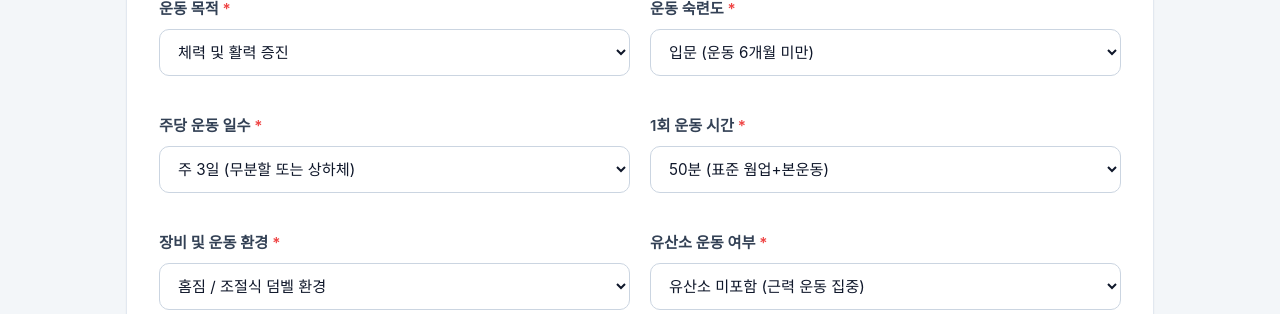
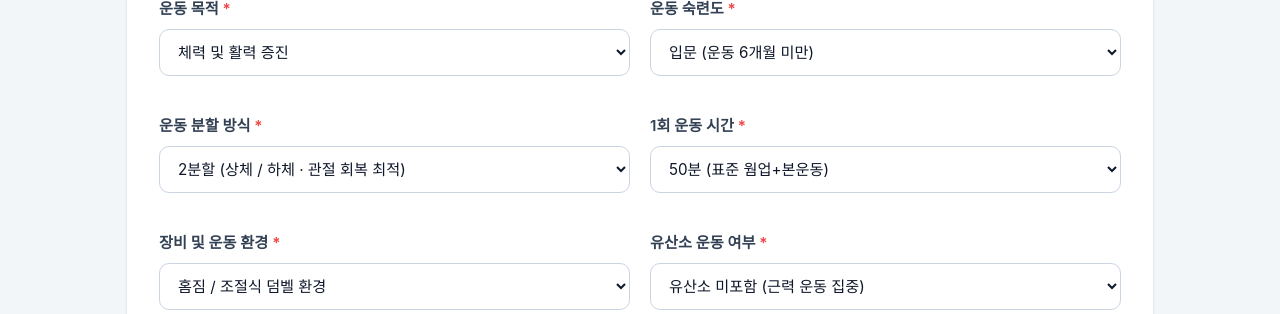
Before and after one commit to shinjiseobb/safe-workout-planner, a Flask app: page / in a window 1280 px wide. Shown: the part 574-888 px from the top of the page. Run offline with Flask 3, Linux system fonts and the light colour scheme; some web fonts are replaced.

Commit message:
feat: replace days_per_week with split_routine for professional workout programming

````diff
--- a/app.py
+++ b/app.py
@@ -182,7 +182,7 @@ def generate_routine_with_gemini(user_profile: dict, search_context: str) -> dic
 [사용자 프로필 정보]
 - 운동 목적: {user_profile.get('goal')}
 - 숙련도: {user_profile.get('experience')}
-- 주당 운동 일수: {user_profile.get('days_per_week')}일
+- 운동 분할 방식: {user_profile.get('split_routine', '2분할')}
 - 1회 운동 시간: {user_profile.get('session_duration')}분
 - 장비 환경: {user_profile.get('environment')}
 - 유산소 옵션: {cardio_desc_map.get(cardio_option, '미포함')}
@@ -200,6 +200,7 @@ def generate_routine_with_gemini(user_profile: dict, search_context: str) -> dic
 3. 각 운동 종목에는 주요 대상 '부위(body_part)'를 가슴, 등, 어깨, 하체, 팔, 복근/코어, 유산소, 전신 중 하나로 명확히 표기하세요.
 4. 1:1 관절 보호 대체 매핑 섹션에서는 흔히 다치는 '표준 운동'을 어떤 '대체 운동'으로 바꿨는지와 그 이유(관절 보호 원리)를 설명하세요.
 5. 부상 방지 케어 가이드에는 타깃 웜업, 실패 지점 도달 전 자세 붕괴 감지 팁, 쿨다운을 반드시 포함하세요.
+6. 사용자가 선택한 운동 분할 방식('{user_profile.get('split_routine', '2분할')}')에 맞추어 weekly_split의 각 일차(day_name 및 target_focus)를 정확히 구성하세요. (예: 무분할=전신 루틴, 2분할=1일차 상체/2일차 하체, 3분할=1일차 밀기(Push)/2일차 당기기(Pull)/3일차 하체(Legs), 4분할=가슴/등/어깨/하체)
 
 [반드시 준수할 출력 형식]
 아래 JSON 스키마를 만족하는 순수 JSON 형식으로만 응답하세요. 백틱(```json) 마크다운 문법을 제외하고 오직 유효한 JSON 문자열만 출력해야 합니다.
@@ -400,7 +401,7 @@ def generate_routine():
 
         goal = data.get("goal", "체력 증진")
         experience = data.get("experience", "입문")
-        days_per_week = data.get("days_per_week", 3)
+        split_routine = data.get("split_routine", data.get("days_per_week", "2분할"))
         session_duration = data.get("session_duration", 50)
         environment = data.get("environment", "맨몸")
         pain_areas = data.get("pain_areas", [])
@@ -412,7 +413,7 @@ def generate_routine():
         achievement_level = data.get("achievement_level")
         cardio_option = data.get("cardio_option", "none")
 
-        logger.info(f"[요청 수신] 목적: {goal}, 환경: {environment}, 유산소: {cardio_option}, 통증: {pain_level}, 이전기록: {len(history)}회차")
+        logger.info(f"[요청 수신] 목적: {goal}, 분할: {split_routine}, 환경: {environment}, 유산소: {cardio_option}, 통증: {pain_level}")
 
         # 0. 이용 비밀번호(PIN) 검증
         access_pin = str(data.get("access_pin", "")).strip()
@@ -439,7 +440,7 @@ def generate_routine():
         user_profile = {
             "goal": goal,
             "experience": experience,
-            "days_per_week": days_per_week,
+            "split_routine": split_routine,
             "session_duration": session_duration,
             "environment": environment,
             "cardio_option": cardio_option,
--- a/static/js/app.js
+++ b/static/js/app.js
@@ -459,7 +459,7 @@ document.addEventListener("DOMContentLoaded", () => {
     pendingPayload = {
       goal: document.getElementById("goal").value,
       experience: document.getElementById("experience").value,
-      days_per_week: parseInt(document.getElementById("days_per_week").value, 10),
+      split_routine: document.getElementById("split_routine") ? document.getElementById("split_routine").value : "2분할",
       session_duration: parseInt(document.getElementById("session_duration").value, 10),
       environment: document.getElementById("environment").value,
       cardio_option: document.getElementById("cardio_option") ? document.getElementById("cardio_option").value : "none",
--- a/templates/index.html
+++ b/templates/index.html
@@ -135,12 +135,12 @@
 
           <div class="form-group-row">
             <div class="form-group">
-              <label for="days_per_week">주당 운동 일수 <span class="required">*</span></label>
-              <select id="days_per_week" name="days_per_week" required>
-                <option value="2">주 2일 (전신 안전 분할)</option>
-                <option value="3" selected>주 3일 (무분할 또는 상하체)</option>
-                <option value="4">주 4일 (상체/하체 2분할)</option>
-                <option value="5">주 5일 (부위별 안전 세분화)</option>
+              <label for="split_routine">운동 분할 방식 <span class="required">*</span></label>
+              <select id="split_routine" name="split_routine" required>
+                <option value="무분할">무분할 (전신 순환 · 주 2~3회 추천)</option>
+                <option value="2분할" selected>2분할 (상체 / 하체 · 관절 회복 최적)</option>
+                <option value="3분할">3분할 (밀기 / 당기기 / 하체 · PPL)</option>
+                <option value="4분할">4분할 (부위별 집중 분할)</option>
               </select>
             </div>
             <div class="form-group">
````
